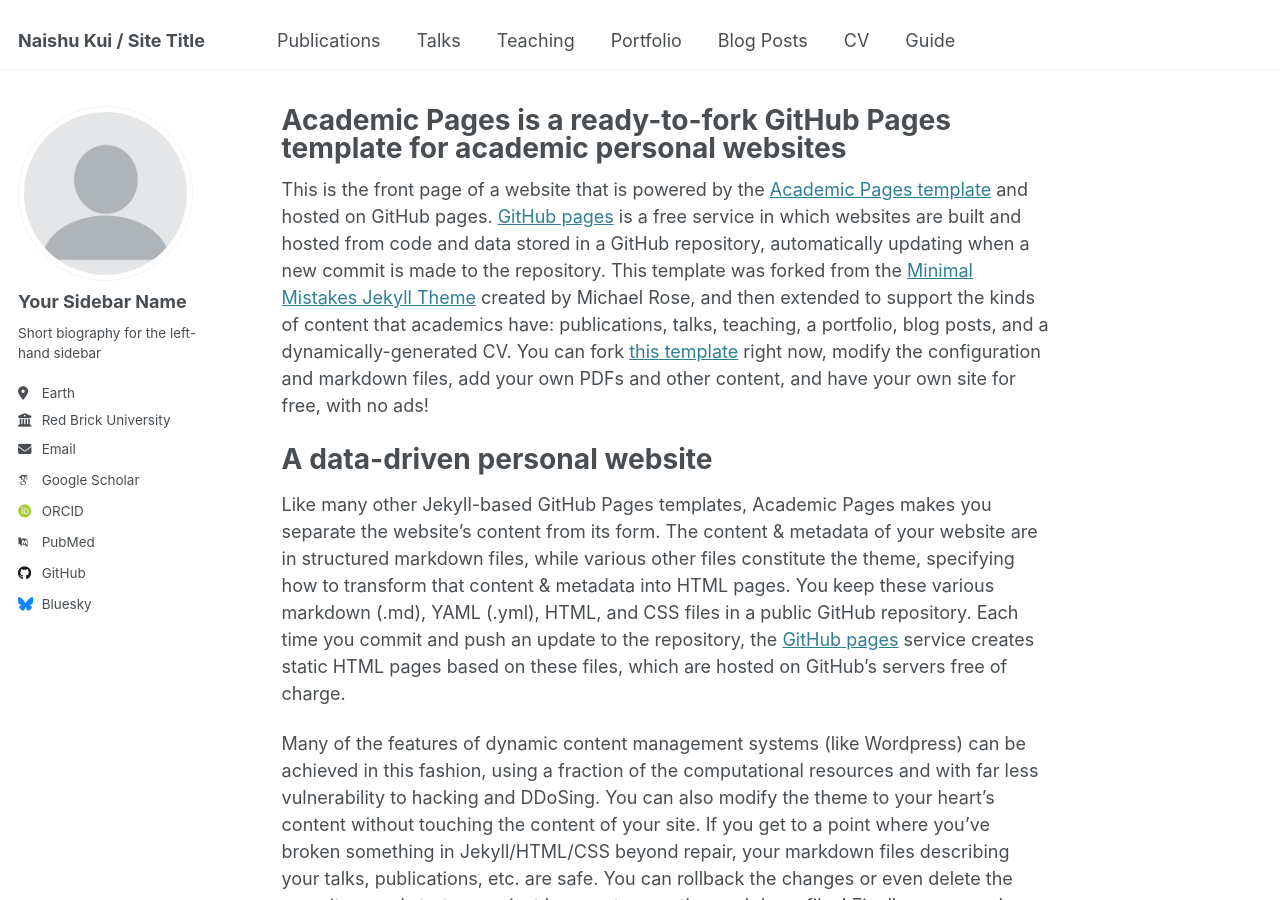
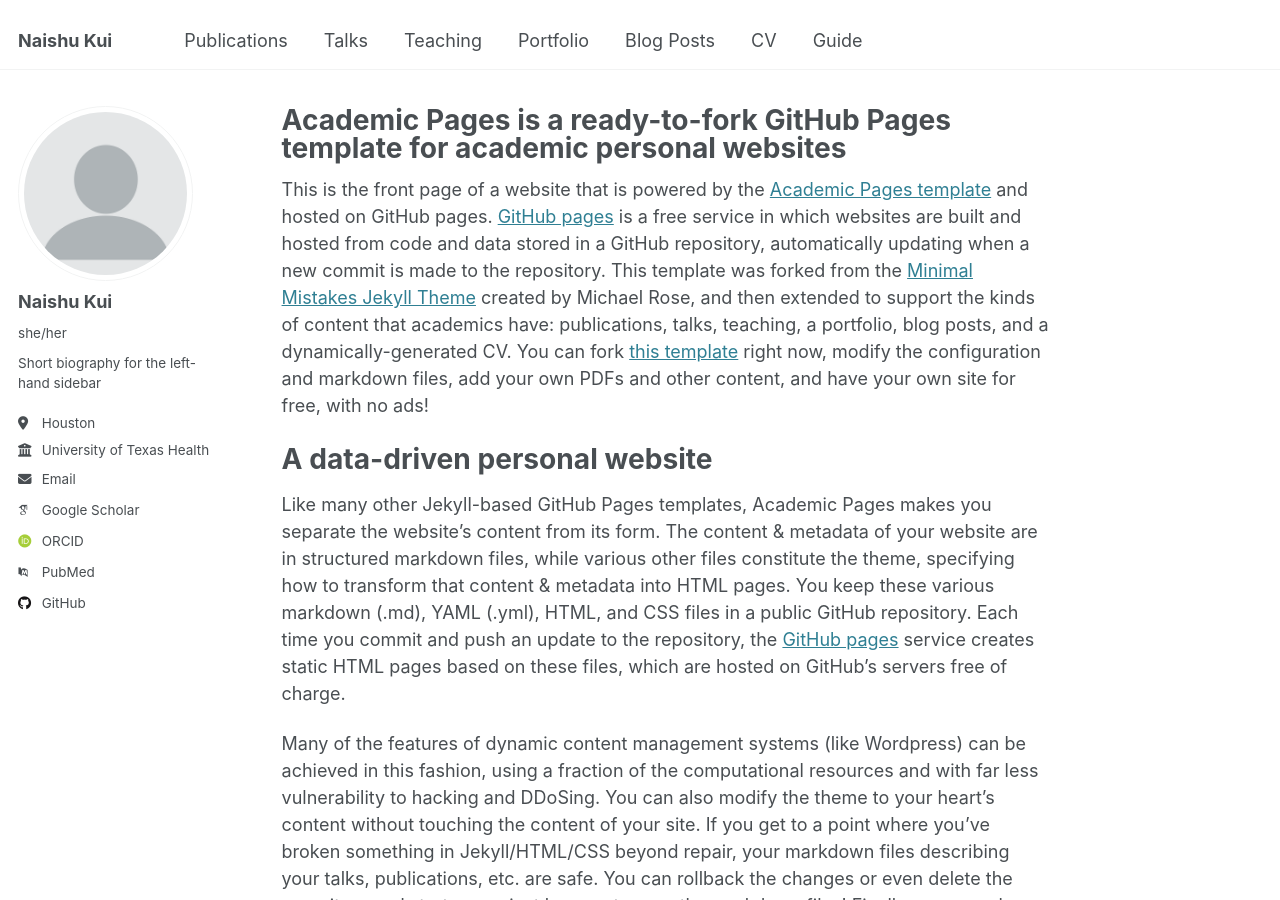
Before and after one commit to naishukui/naishukui.github.io, a Jekyll site: the page built from _pages/about.md, in a window 1280 px wide and 900 px high. Built offline with Jekyll 4.4.1, drawn with Linux system fonts in a browser that asks for light colours; some web fonts are replaced.

Commit message:
Update _config.yml

```diff
--- a/_config.yml
+++ b/_config.yml
@@ -9,11 +9,11 @@
 # Basic Site Settings
 locale                   : "en-US"
 site_theme               : "default"
-title                    : "Naishu Kui / Site Title"
+title                    : "Naishu Kui"
 title_separator          : "-"
 name                     : &name "Naishu Kui"
 description              : &description "personal description"
-url                      : https://academicpages.github.io # the base hostname & protocol for your site e.g. "https://[your GitHub username].github.io"
+url                      : "https://naishukui.github.io"
 baseurl                  : "" # the subpath of your site, e.g. "/blog"
 repository               : "academicpages/academicpages.github.io"
 
@@ -23,19 +23,19 @@ repository               : "academicpages/academicpages.github.io"
 author:
   # Biographic information
   avatar           : "profile.png"
-  name             : "Your Sidebar Name"
-  pronouns         : # example: "she/her"
+  name             : "Naishu Kui"
+  pronouns         : "she/her"
   bio              : "Short biography for the left-hand sidebar"
-  location         : "Earth"
-  employer         : "Red Brick University"
+  location         : "Houston"
+  employer         : "University of Texas Health Science Center | MD Anderson Cancer Center"
   uri              : # URL
-  email            : "none@example.org"
+  email            : "nkui@mdanderson.org"
 
   # Academic websites
   arxiv            : # URL - Update with the correct link to your profile
-  googlescholar    : "https://scholar.google.com/citations?user=PS_CX0AAAAAJ"
+  googlescholar    : "https://scholar.google.com/citations?user=EC0NMMgAAAAJ&hl=en"
   impactstory      : # URL
-  orcid            : "http://orcid.org/yourorcidurl"
+  orcid            : "https://orcid.org/my-orcid?orcid=0000-0001-6091-9906"
   semantic         : # URL
   pubmed           : "https://www.ncbi.nlm.nih.gov/pubmed/?term=john+snow"
   researchgate     : # URL
@@ -45,12 +45,12 @@ author:
   bitbucket        : # Username - Update with your username on the site
   codepen          : # Username
   dribbble         : # Username
-  github           : "academicpages"
+  github           : "naishukui"
   kaggle           : # Username
   stackoverflow    : # User number or user number and name (i.e., use "1" or "1/jeff-atwood")
 
   # Social media
-  bluesky          : "bsky.app" # Replace this with you Bluesky username
+  bluesky          : #"bsky.app" # Replace this with you Bluesky username
   facebook         : # Username
   flickr           : # Username
   foursquare       : # Username
```
